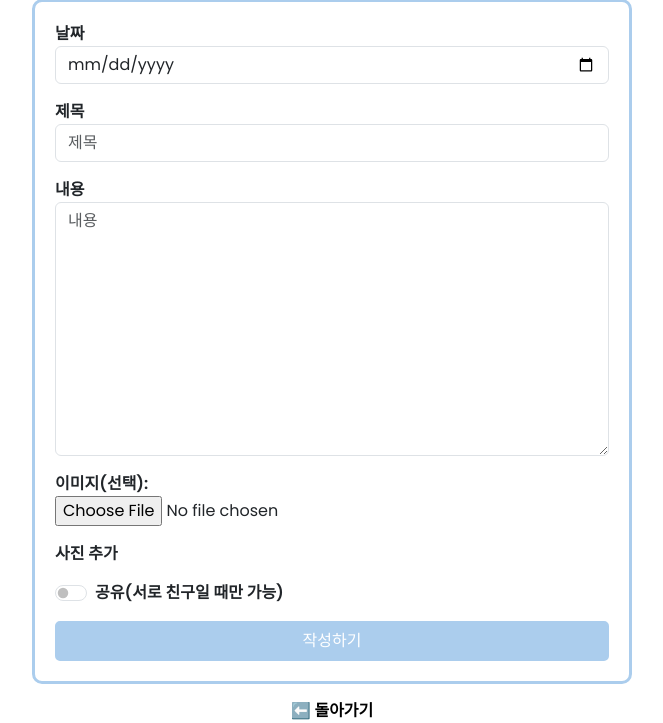
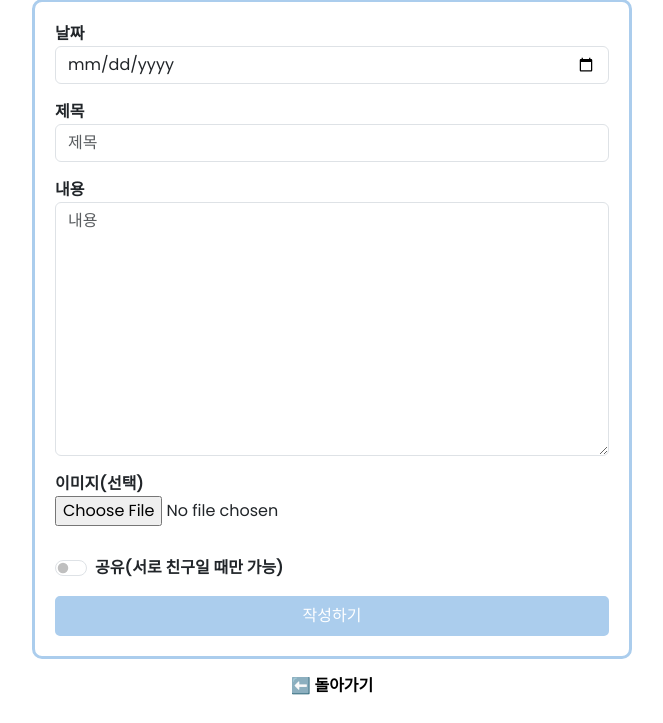
Before and after one commit to go13209/Skyful, a Django app: template posts/templates/posts/create.html in a window 1280 px wide. Shown: the part 117-840 px from the top of the page, without its empty margins (308-971 px from the left). After the commit the page ends 812 px from the top, so only its background shows below. Run offline with Django 3.2, Linux system fonts and the light colour scheme; tables that the repository leaves empty hold one stand-in row (values such as "Sample post"); the template is opened without the code that fills it: values that come from a table or form of the project are taken from there, most other values are stand-ins (such as "Sample title", 1, 10 or a date in 2020); grey boxes marked "Sample" are stand-in pictures; some libraries are stand-ins or nearby versions.

Commit message:
[STYLE] posts create template

```diff
--- a/posts/templates/posts/create.html
+++ b/posts/templates/posts/create.html
@@ -11,20 +11,20 @@
     <div class="CreateForm">
       <form action="{% url 'posts:create' date %}" method="POST" enctype="multipart/form-data">
         {% csrf_token %}
-        {{ form.as_p }}
-
-        <!-- 이미지 폼셋 시작 -->
-        <label>사진 추가</label>
-        {{ formset.management_form }}
-        <div class="formset" data-formset-prefix="{{ formset.prefix }}">
-          {% for form in formset %}
-          <div class="image-container">
-            <label for="id_{{ formset.prefix }}-{{ forloop.counter0 }}-image">
-              <img class="postImage" src="{% static "img/add-image.png" %}" alt="이미지 추가 버튼">
+        {% for inputs in form %}
+          {% if inputs.name == "post_img" %}
+            <label for="id_post_img">{{inputs.label}}
+              <input type="file" name="post_img" id="id_post_img" accept="image/*" onchange="previewImage(this)">
             </label>
-            {{ form }}
-          </div>
-          {% endfor %}
+          {% else %}
+            <label>{{inputs.label}}
+              <p id="inputs">{{inputs}}</p>
+            </label>
+          {% endif %}
+          <br>
+        {% endfor %}
+        <div class="ImageBox">
+          <img class="Preview" src="#" alt="프로필 이미지 미리보기">
         </div>
 
         <div class="form-check form-switch PublicCheck">
--- a/static/css/create.css
+++ b/static/css/create.css
@@ -19,17 +19,16 @@ input {
   width: 100%;
 }
 
-.formset {
+.ImageBox {
   display: flex;
-  margin-bottom: 15px;
+  justify-content: center;
+  align-items: center;
+  margin: 15px;
 }
 
-.formset img {
-  width: 50px;
-}
-
-.image-container {
-  margin-right: 15px;
+.Preview {
+  display: none;
+  height: 200px;
 }
 
 .PublicCheck {
```
Also changed, not shown: static/js/create.js (+10 -25 lines).
